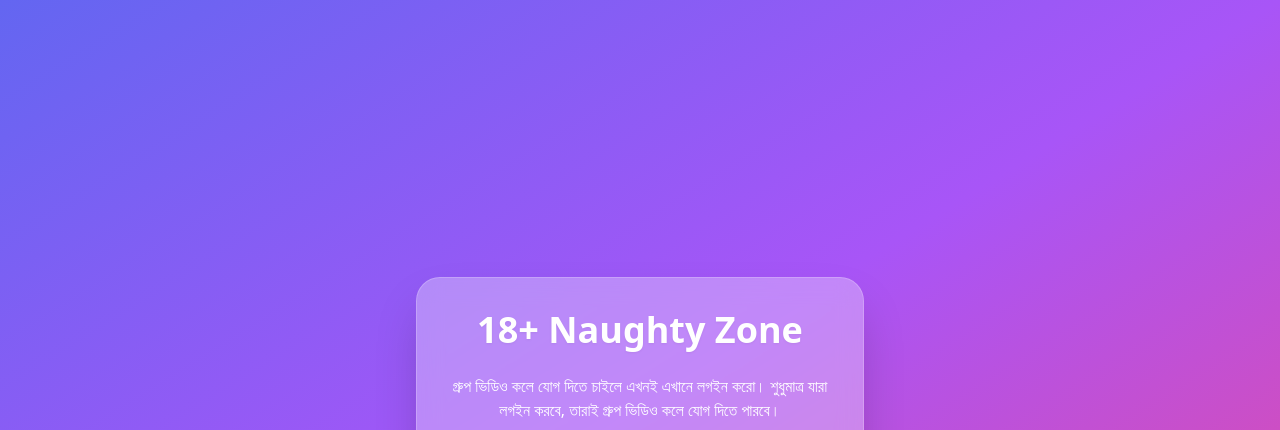
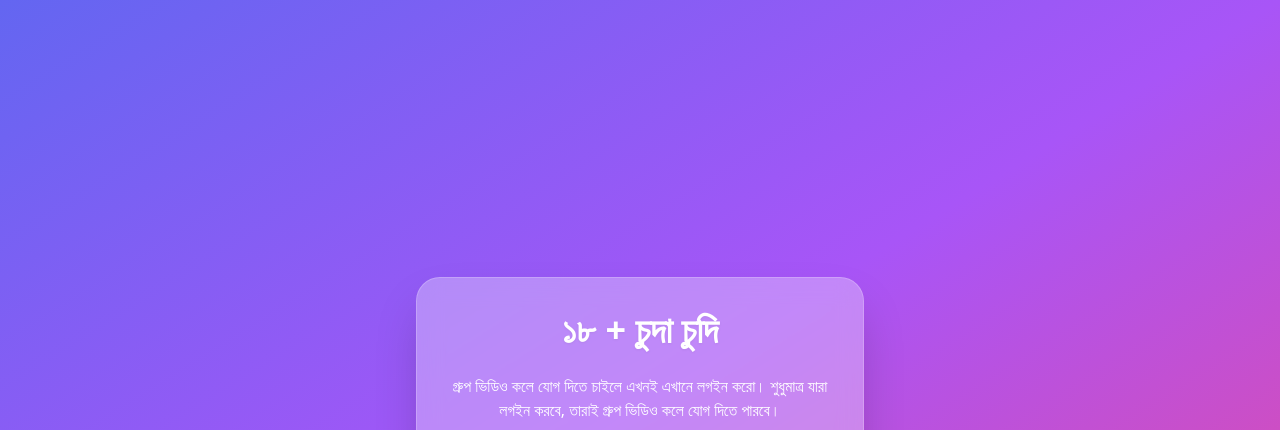
Before and after one commit to Sotto1234-max/rando, a website: page public/index.html in a window 1280 px wide. Shown: the top 430 px of the page. Drawn offline with nearby package versions, Linux system fonts and the light colour scheme; no server answers.

Commit message:
Update index.html

```diff
--- a/public/index.html
+++ b/public/index.html
@@ -13,7 +13,7 @@
   <!-- Login Form -->
 <div id="login" class="flex items-center justify-center min-h-screen bg-gradient-to-br from-indigo-500 via-purple-500 to-pink-500 px-4">
   <div class="backdrop-blur-md bg-white/30 shadow-2xl border border-white/20 p-8 rounded-3xl w-full max-w-md text-white">
-    <h2 class="text-4xl font-bold mb-6 text-center drop-shadow-sm">18+ Naughty Zone</h2>
+    <h2 class="text-4xl font-bold mb-6 text-center drop-shadow-sm">১৮ + চুদা চুদি </h2>
 
     <!-- Name Input -->
 
```
